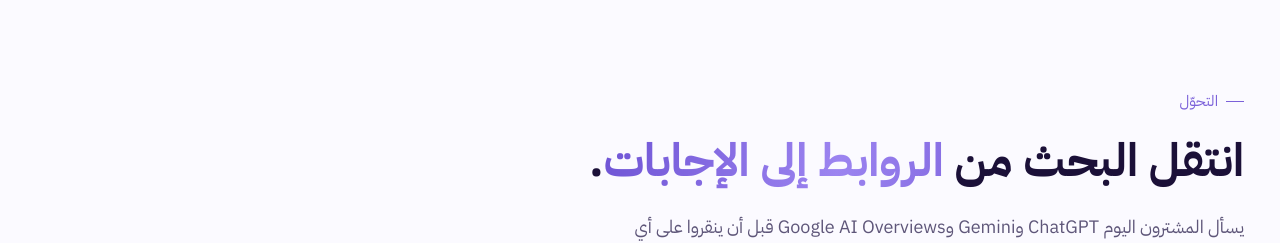
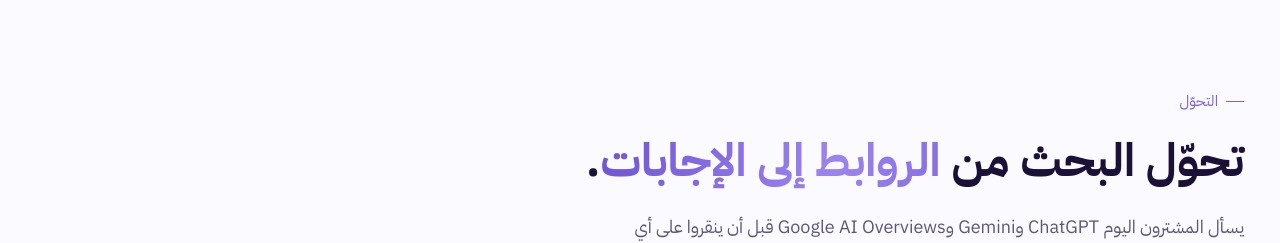
Before and after one commit to aurahani77/halashamaly-site, a plain HTML site: page ar/index.html in a window 1280 px wide. Shown: the part 1120-1363 px from the top of the page. Drawn offline with Linux system fonts and the light colour scheme.

Commit message:
Arabic home: reword the shift heading
Co-Authored-By: Claude Sonnet 5.5 <noreply@anthropic.com>
Claude-Session: https://claude.ai/code/session_01DdNuP91tt9itm5GhBbDez4

```diff
--- a/ar/index.html
+++ b/ar/index.html
@@ -137,7 +137,7 @@
 <section id="geo" class="on-light">
   <div class="wrap">
     <span class="eyebrow rv">التحوّل</span>
-    <h2 class="rv d1">انتقل البحث من <span class="g">الروابط إلى الإجابات</span>.</h2>
+    <h2 class="rv d1">تحوّل البحث من <span class="g">الروابط إلى الإجابات</span>.</h2>
     <p class="rv d2" style="color:var(--muted);font-size:18px;max-width:640px">يسأل المشترون اليوم ChatGPT وGemini وGoogle AI Overviews قبل أن ينقروا على أي رابط. وإذا لم يذكرك الذكاء الاصطناعي، فأنت غير مرئي مهما كان ترتيبك.</p>
     <div class="shiftbar rv d1" aria-label="البحث قديمًا وحديثًا">
       <div class="sb-i"><span class="sb-n">10</span><div><b>قبلًا: قائمة من عشرة روابط</b><small>تتصدر وتنتظر النقرة.</small></div></div>
```
